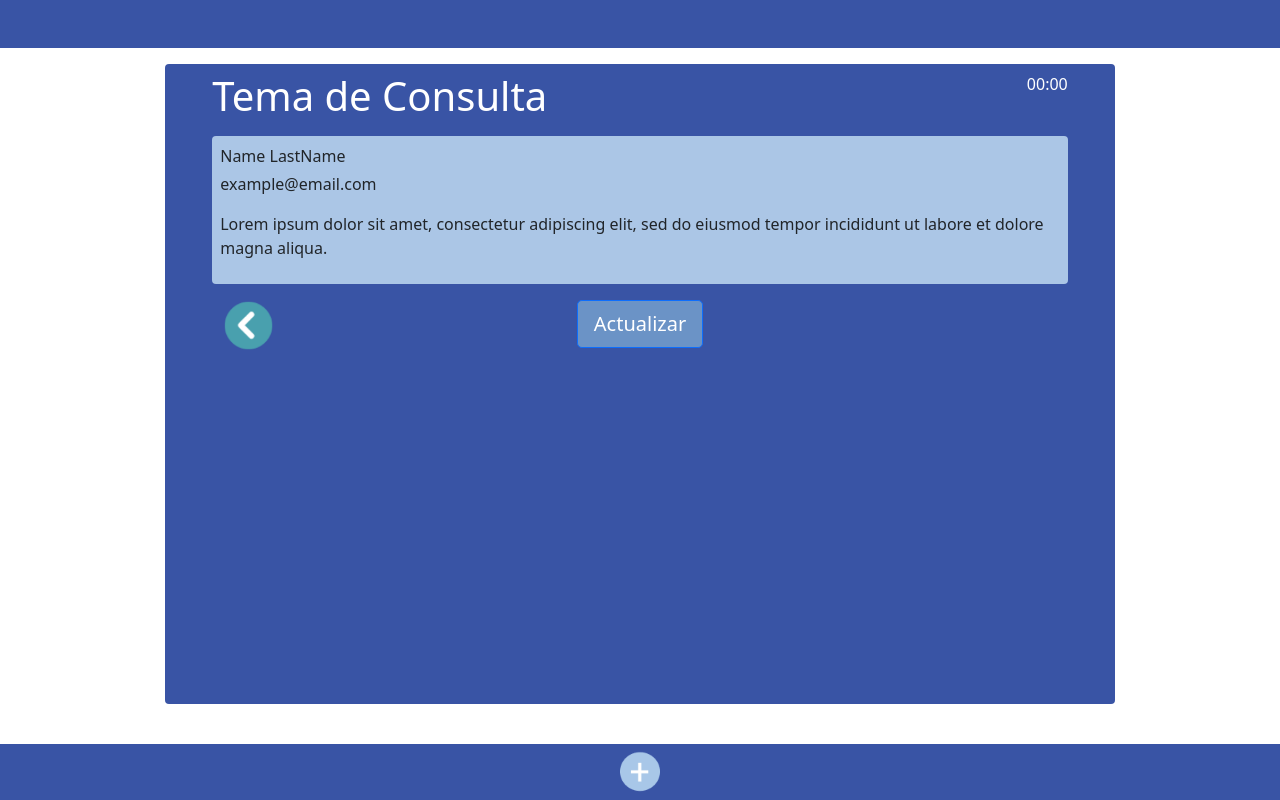
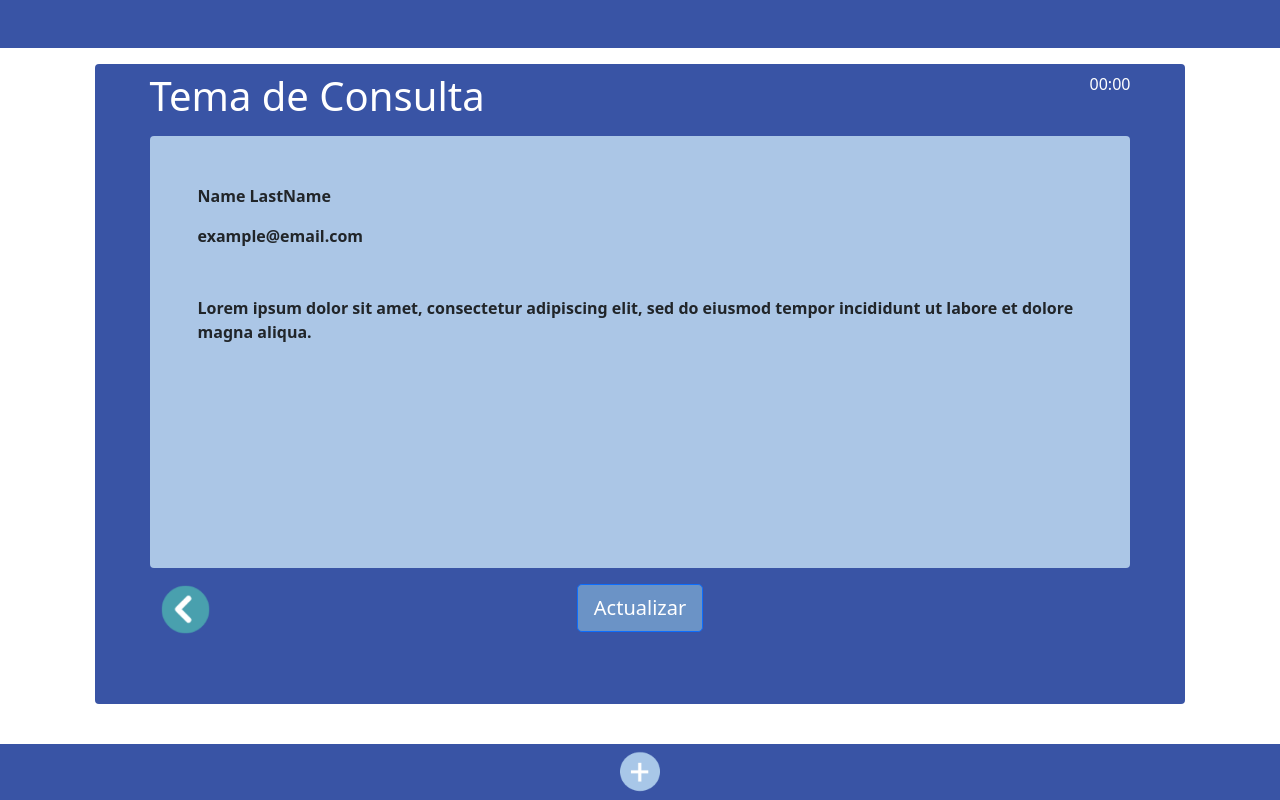
Before and after one commit to Penguin-Crud/consultorio, a PHP site: page / in a window 1280 px wide. Run offline with PHP 8.4, Linux system fonts and the light colour scheme.

Commit message:
style done listaConsultas

```diff
--- a/src/Views/pages/listaConsultas.php
+++ b/src/Views/pages/listaConsultas.php
@@ -12,10 +12,10 @@
                             <p class='text-white mr-1 mt-2'>00:00</p>
                         </header>
 
-                        <main class='flex-column rounded bg-info p-2 '>
-                            <p class=" mb-1"> Name LastName </p>
-                            <p> example@email.com </p>
-                            <p> Lorem ipsum dolor sit amet, consectetur adipiscing elit, sed do eiusmod tempor incididunt ut labore et dolore magna aliqua.</p>
+                        <main class='rounded bg-info p-5 h-100'>
+                            <p class=" mb-3 font-weight-bold " style='font-size:1em;'><b> Name LastName</b> </p>
+                            <p class=" mb-5 font-weight-bold " style='font-size:1em;' > <b>example@email.com </b></p>
+                            <p class=' mt-4 font-weight-bold ' style='font-size:1em;'><b> Lorem ipsum dolor sit amet, consectetur adipiscing elit, sed do eiusmod tempor incididunt ut labore et dolore magna aliqua.</b></p>
                         </main>
 
                         <footer class='d-flex justify-content-center mt-3 mb-4 ml-4 position-relative'>
```
